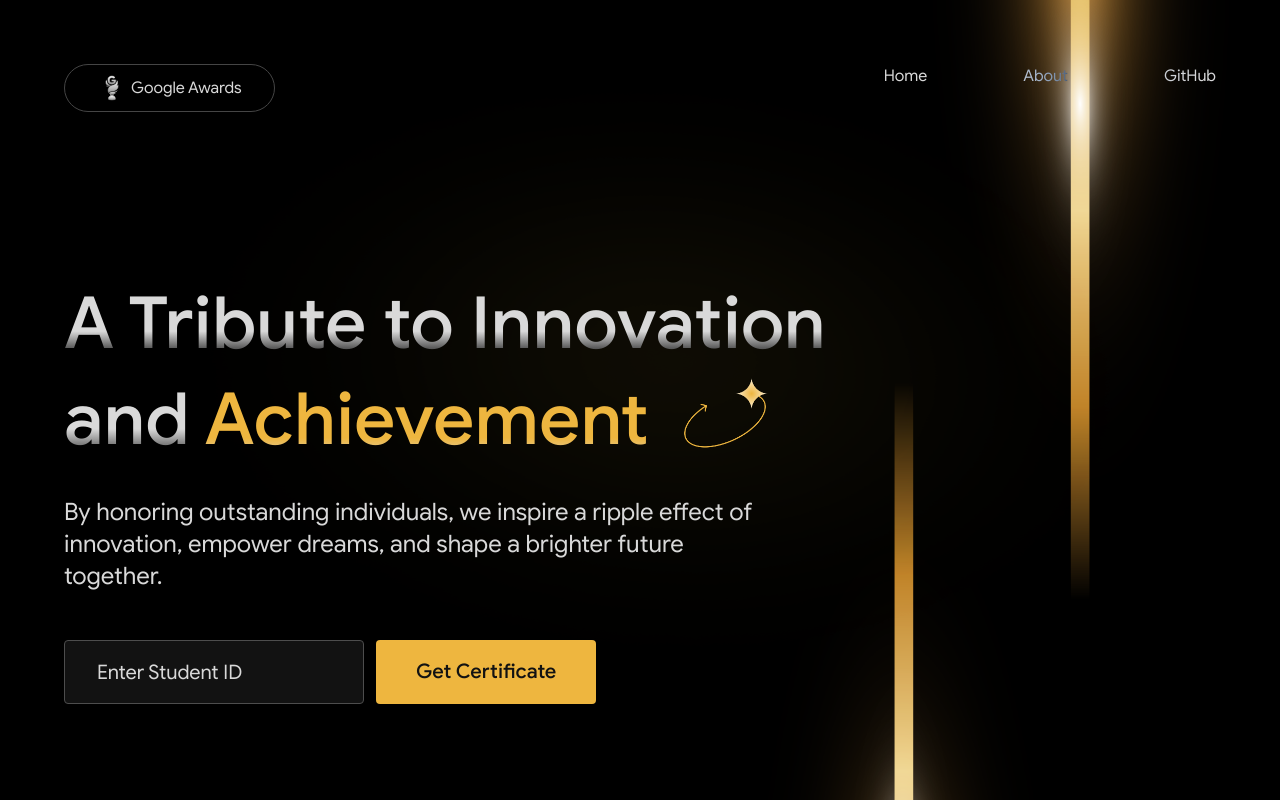
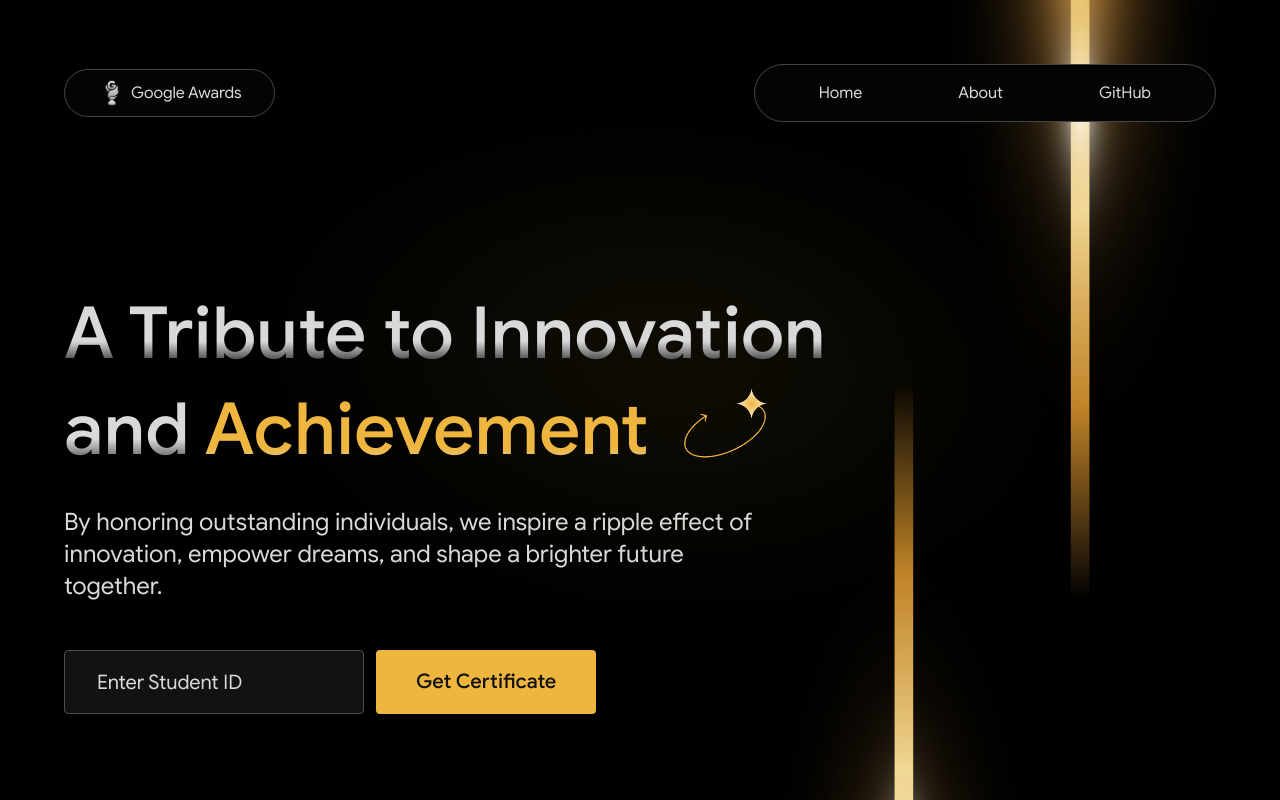
Before and after one commit to gdsc-usls/google-awards, a Next.js app: page / in a window 1280 px wide. Shown: the top 800 px of the page. Built offline with nearby package versions, Linux system fonts and the light colour scheme.

Commit message:
feat: add background in navbar

```diff
--- a/src/app/globals.css
+++ b/src/app/globals.css
@@ -11,3 +11,9 @@
   font-family: "Google Sans Medium";
   src: url("/fonts/GoogleSans-Medium.woff2") format("woff2");
 }
+
+@layer base {
+  html {
+    scroll-behavior: smooth;
+  }
+}
--- a/src/components/About.tsx
+++ b/src/components/About.tsx
@@ -19,7 +19,7 @@ const stats = [
 
 export const About = () => {
   return (
-    <section className="bg-secondary-400 md:mt-72 mt-32 md:pt-24 pt-12 relative pb-32 md:pb-64">
+    <section id='about' className="bg-secondary-400 md:mt-72 mt-32 md:pt-24 pt-12 relative pb-32 md:pb-64">
       <Image
         src="/images/glow.png"
         alt="glow"
--- a/src/components/Navbar.tsx
+++ b/src/components/Navbar.tsx
@@ -1,10 +1,11 @@
 import Image from "next/image";
+import Link from "next/link";
 import { Container } from "./Container";
 
 export const Navbar = () => {
   return (
-    <Container className="flex justify-between items-start mt-16 z-30">
-      <div className="flex gap-x-1 items-center border border-[#454545] lg:px-8 px-5 py-2 rounded-full">
+    <Container className="flex justify-between mt-16 z-30 items-center">
+      <div className="flex gap-x-1 items-center border border-[#454545] lg:px-8 px-5 py-2 bg-secondary-400 rounded-full">
         <Image
           priority
           src="/images/logo.png"
@@ -16,10 +17,16 @@ export const Navbar = () => {
         <p>Google Awards</p>
       </div>
 
-      <ul className="flex gap-x-24 lg:flex-row flex-col cursor-pointer mix-blend-difference">
-        <li>Home</li>
-        <li>About</li>
-        <li>GitHub</li>
+      <ul className="flex gap-x-24 lg:flex-row flex-col cursor-pointer lg:bg-secondary-400 lg:p-4 lg:px-16 lg:rounded-full lg:border lg:border-[#454545]">
+        <li>
+          <Link href="/">Home</Link>
+        </li>
+        <li>
+          <a href="#about">About</a>
+        </li>
+        <li>
+          <a href="https://github.com/gdsc-usls/google-awards">GitHub</a>
+        </li>
       </ul>
     </Container>
   );
```
